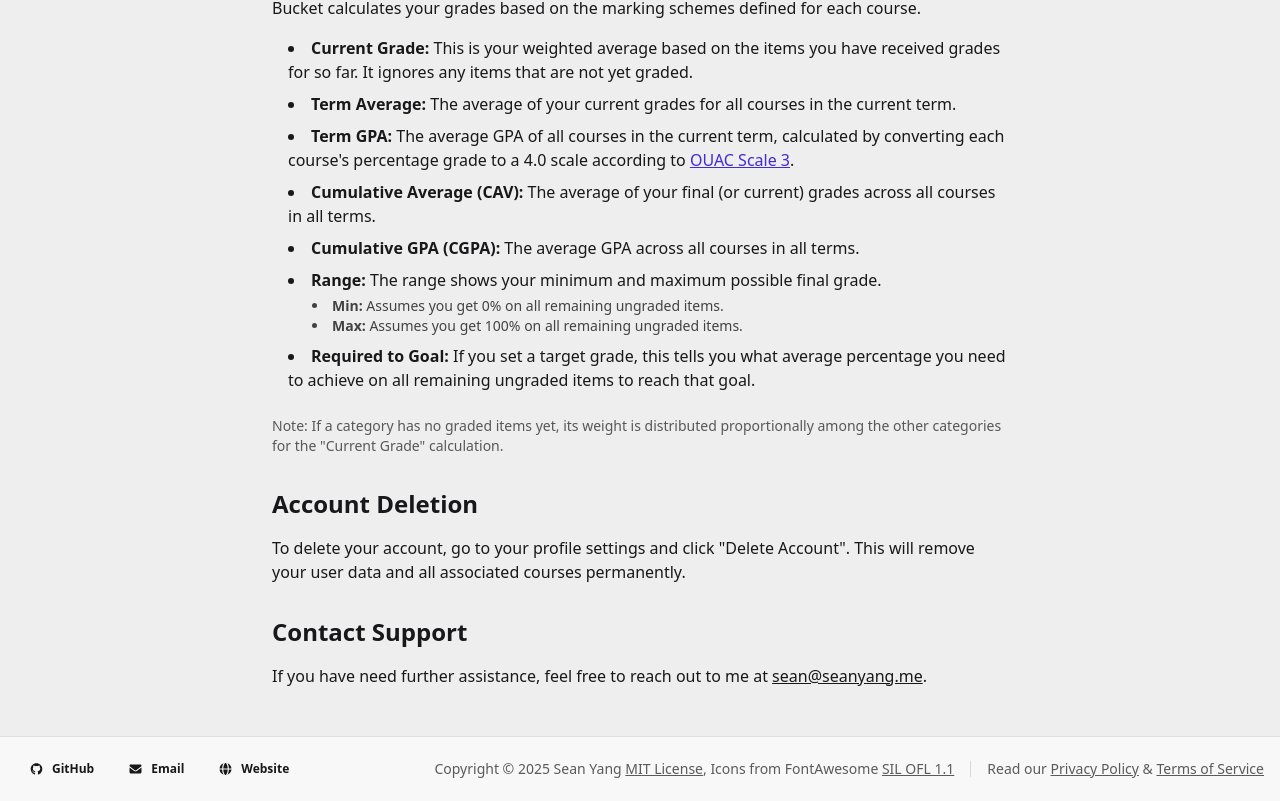
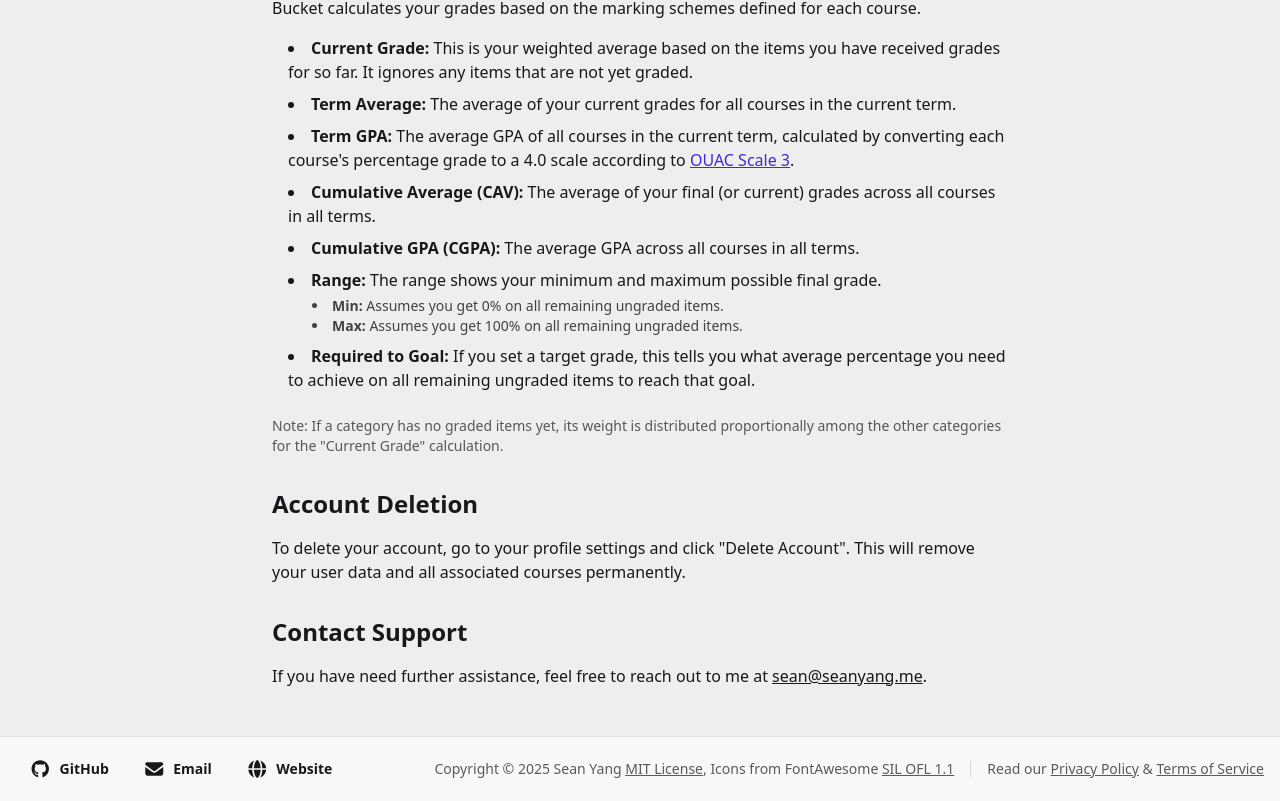
Before and after one commit to aicheye/bucket, a Next.js app: page /help in a window 1280 px wide. Shown: the part 1511-2312 px from the top of the page. Built offline with nearby package versions, Linux system fonts and the light colour scheme; no server answers; a web font is replaced by a local one.

Commit message:
feat: enhance footer button text visibility and adjust range badge formatting for better clarity

```diff
--- a/app/components/footer.tsx
+++ b/app/components/footer.tsx
@@ -12,26 +12,26 @@ export default function Footer() {
           href="https://github.com/aicheye/bucket"
           target="_blank"
           rel="noopener noreferrer"
-          className="btn btn-ghost btn-sm gap-2"
+          className="btn btn-ghost btn-sm gap-2 text-lg"
         >
           <FontAwesomeIcon icon={faGithub} className="w-4 h-4" />
-          GitHub
+          <span className="hidden lg:block text-sm">GitHub</span>
         </a>
         <a
           href="mailto:sean@seanyang.me"
-          className="btn btn-ghost btn-sm gap-2"
+          className="btn btn-ghost btn-sm gap-2 text-lg"
         >
           <FontAwesomeIcon icon={faEnvelope} className="w-4 h-4" />
-          Email
+          <span className="hidden lg:block text-sm">Email</span>
         </a>
         <a
           href="https://seanyang.me"
           target="_blank"
           rel="noopener noreferrer"
-          className="btn btn-ghost btn-sm gap-2"
+          className="btn btn-ghost btn-sm gap-2 text-lg"
         >
           <FontAwesomeIcon icon={faGlobe} className="w-4 h-4" />
-          Website
+          <span className="hidden lg:block text-sm">Website</span>
         </a>
       </div>
       <div className="flex flex-col md:flex-row items-center gap-2 md:gap-4 text-sm opacity-70 text-center md:text-right">
--- a/app/components/range-badge.tsx
+++ b/app/components/range-badge.tsx
@@ -9,11 +9,11 @@ export default function RangeBadge({
     <div className="relative">
       <div className="peer flex gap-2 items-center bg-secondary/70 badge badge-lg border-none">
         <div className="flex gap-2 items-center justify-center">
-          <span className="font-bold uppercase tracking-wider text-xs text-secondary-content/50">
+          <span className="font-bold uppercase tracking-wider text-xs text-secondary-content/80">
             Range
           </span>
           <span className="font-bold text-xs text-secondary-content">
-            {rangeMin.toFixed(1)}% - {rangeMax.toFixed(1)}%
+            {rangeMin.toFixed(0)}% - {rangeMax.toFixed(0)}%
           </span>
         </div>
       </div>
--- a/app/components/req-avg-badge.tsx
+++ b/app/components/req-avg-badge.tsx
@@ -13,10 +13,10 @@ export default function ReqAvgBadge({
   return (
     <div className="relative">
       <div
-        className={`border-none peer flex gap-2 items-center ${requiredAverage > 100 ? "bg-error/50 text-error-content/70" : requiredAverage < 0 ? "bg-success/50 text-success-content/70" : requiredAverage < average ? "bg-info/50 text-info-content/70" : "bg-warning/50 text-warning-content/70"} badge badge-lg ${showTooltip && "cursor-help"}`}
+        className={`border-none peer flex gap-2 items-center ${requiredAverage > 100 ? "bg-error/50 text-error-content" : requiredAverage < 0 ? "bg-success/50 text-success-content" : requiredAverage < average ? "bg-info/50 text-info-content" : "bg-warning/50 text-warning-content"} badge badge-lg ${showTooltip && "cursor-help"}`}
       >
-        <FaIcon icon={faInfoCircle} className="text-xs opacity-70" />
-        <span className="uppercase tracking-wider text-xs font-bold ">
+        <FaIcon icon={faInfoCircle} className="text-xs opacity-80" />
+        <span className="uppercase tracking-wider text-xs font-bold opacity-80">
           Req. Avg
         </span>
         <span
--- a/app/courses/page.tsx
+++ b/app/courses/page.tsx
@@ -1124,8 +1124,8 @@ export default function CoursesPage() {
                                 {item.courseCode}
                               </div>
                             </div>
-                            <div className="text-right text-xs">
-                              <div className="font-bold text-error">
+                            <div className="text-right text-xs min-w-fit">
+                              <div className="font-bold text-error min-w-fit">
                                 {new Date(
                                   item.data.due_date,
                                 ).toLocaleDateString("en-US", {
```
